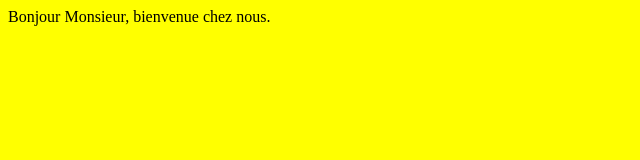
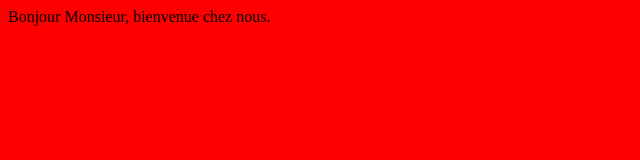
Before and after one commit to jun-d/Testgit, a plain HTML site: page index.html in a window 1280 px wide. Shown: the whole page, without its empty margins (0-640 px from the left). Drawn offline with Linux system fonts and the light colour scheme.

Commit message:
modif background red

```diff
--- a/index.html
+++ b/index.html
@@ -3,7 +3,7 @@
 <head>
 	<title>WELCOME TO GIT JUNIRO</title>
 </head>
-<body style="background: yellow;">
+<body style="background: red;">
 	Bonjour Monsieur, bienvenue chez nous.
 
 </body>
```
